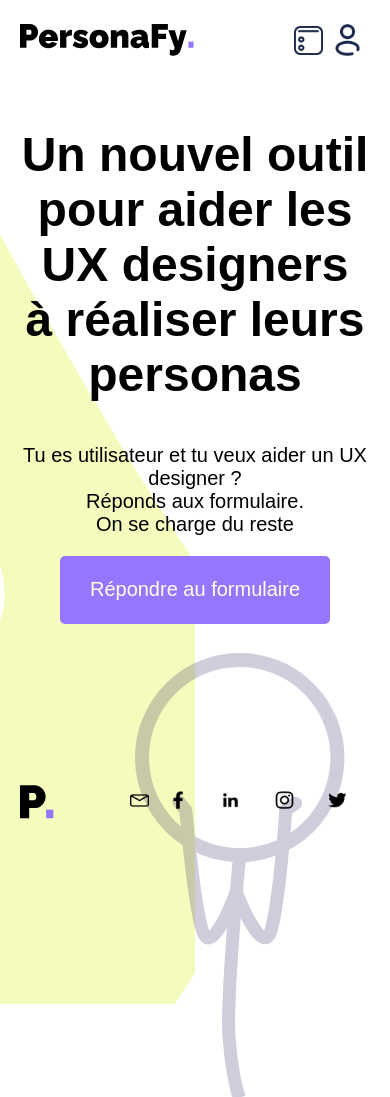
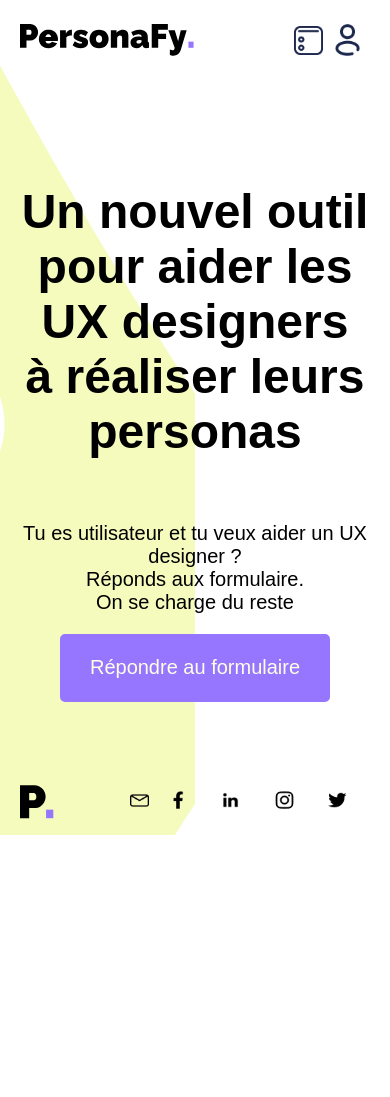
Before and after one commit to JulieFrancois/kiwi, a React (Create React App) app: page / in a window 390 px wide. After the commit the page ends 844 px from the top, so only its background shows below. Built offline with nearby package versions, Linux system fonts and the light colour scheme.

Commit message:
responsive form ok

```diff
--- a/src/pages/Persona.js
+++ b/src/pages/Persona.js
@@ -2,7 +2,6 @@
 import useForm from '../utile/useform';
 import axios from 'axios';
 import html2canvas from 'html2canvas';
-
 
 function Persona({setModifPage, setformdata}) {
     const [FormRef,handleSubmit,resetForm] = useForm((data)=>
@@ -90,7 +89,7 @@
 
         //OTHERS //////////////////////////////////////////////////////////////
 
-        //INTERÊT
+        //INTÉRÊT
         element.interest.forEach(value => {
             Interest[value] = Interest[value] ? Interest[value] + 1 : 1;
         });
--- a/src/style.css
+++ b/src/style.css
@@ -244,7 +244,7 @@
   background: no-repeat url(/public/Group20.png);
   background-position: 5%;
   position: absolute;
-  top: 220%;
+  top: 190%;
   right: 0%;
   background-size: contain;
 }
@@ -739,18 +739,64 @@
     padding: 5% 3%;
   }
 
-  .bonhomme1 {
-    width: 100%;
-    height: 60vh;
-    position: initial;
+  .bonhomme1, .form2Fond{
+    display: none;
 
   }
 
   .hero {
-    height: 120%;
+    height: 80vh;
     display: flex;
     align-items: center;
     text-align: center;
     left: 0;
   }
+
+  .Question{
+    height: 80vh;
+    width: 80%;
+    text-align: center;
+  }
+
+  .formFond{
+    height: 255vh;
+  }
+
+  .formFond2{
+    top: 265vh;
+    left: 0%;
+  }
+
+  .bonhomme2{
+    top:110%;
+  }
+
+  .bonhomme3{
+    top:140%
+  }
+
+  input, select{
+    width:70vw;
+  }
+
+  h2, p{
+    padding: var(--sp_sm) 0;
+  }
+
+  .form2Fond2{
+    top:267%;
+    height:100vh;
+  }
+
+  .bonhomme4{
+    height:100vh;
+    top: 245%;
+  }
+
+  .bonhomme6{
+    right: 35%;
+    top: 60%;
+    height: 30vh;
+  }
+
 }
```
